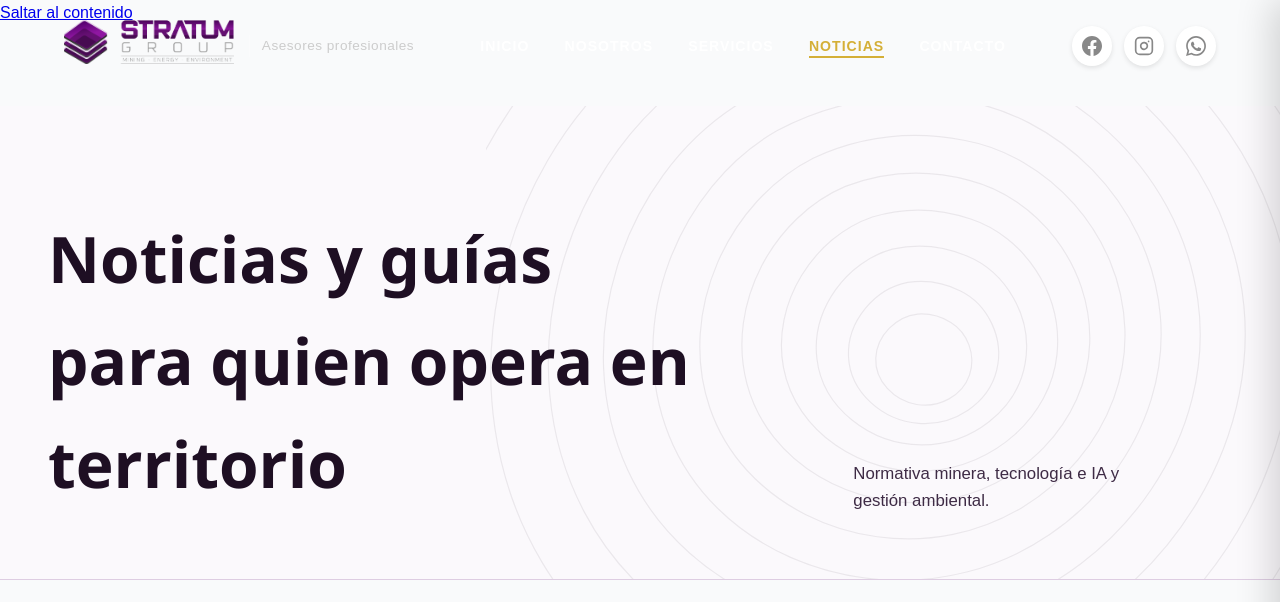
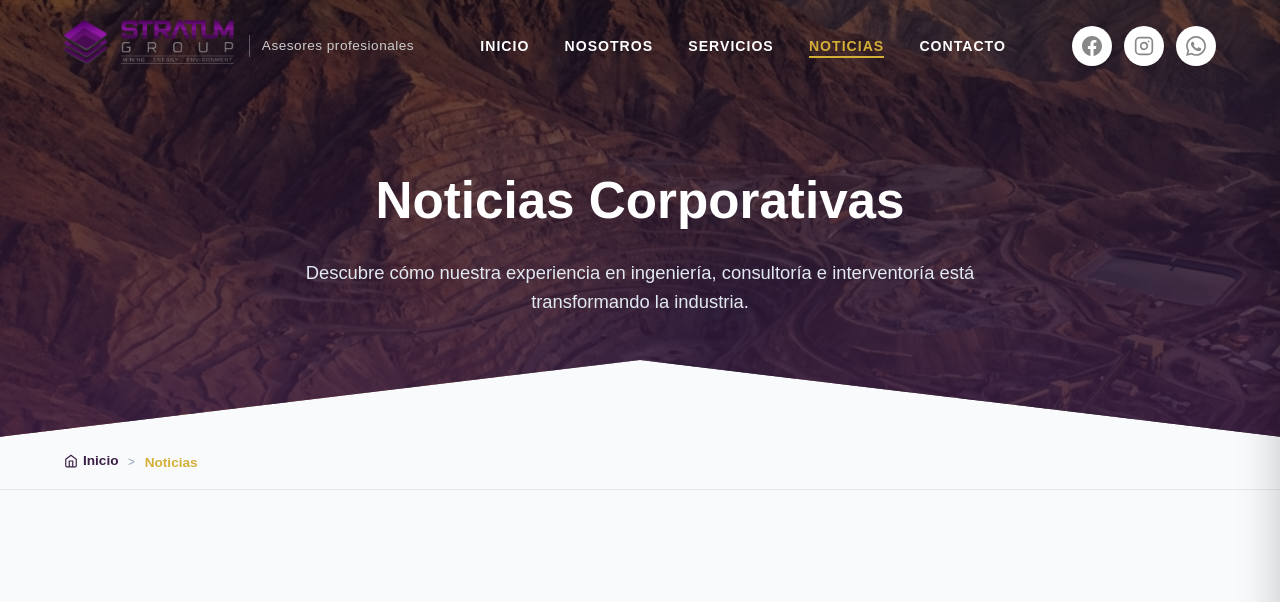
Before and after one commit to jhonmariog102015-a11y/proyecto-stratum, a website: page noticias.html in a window 1280 px wide. Shown: the top 602 px of the page. Drawn offline with Linux system fonts and the light colour scheme; no server answers.

Commit message:
Restaurar hero-interior y migas de pan en noticias.html manteniendo articulos editoriales y conexion Firebase

```diff
--- a/noticias.html
+++ b/noticias.html
@@ -55,7 +55,6 @@
 </head>
 
 <body>
-  <a class="skip" href="#main">Saltar al contenido</a>
 
   <!-- ENCABEZADO (HEADER) -->
   <header id="mainHeader" class="header-d6">
@@ -100,17 +99,25 @@
     <button id="mobileMenuToggle" class="mobile-menu-btn" aria-label="Abrir menú">☰</button>
   </header>
 
+  <!-- INTERIOR HERO (EXCEPCIÓN: MANTENIDO CON ESTILO ORIGINAL DE ALTO IMPACTO) -->
+  <section class="hero-interior">
+    <div class="hero-interior-content">
+      <h1>Noticias Corporativas</h1>
+      <p>Descubre cómo nuestra experiencia en ingeniería, consultoría e interventoría está transformando la industria.</p>
+    </div>
+  </section>
+
+  <!-- BREADCRUMB (MIGAS DE PAN) -->
+  <nav class="breadcrumb-nav" aria-label="Migas de pan">
+    <ol class="breadcrumb-list">
+      <li class="breadcrumb-item"><a href="index.html"><svg width="14" height="14" viewBox="0 0 24 24" fill="none" stroke="currentColor" stroke-width="2"><path d="M3 9l9-7 9 7v11a2 2 0 0 1-2 2H5a2 2 0 0 1-2-2z"></path><polyline points="9 22 9 12 15 12 15 22"></polyline></svg> Inicio</a></li>
+      <li class="breadcrumb-separator">&gt;</li>
+      <li class="breadcrumb-item active" aria-current="page">Noticias</li>
+    </ol>
+  </nav>
+
   <!-- CONTENIDO PRINCIPAL -->
-  <main id="main" style="padding-top: 80px;">
-
-    <!-- CABECERA DE SECCIÓN (PAGE-HEAD STRATUM) -->
-    <section class="page-head">
-      <div class="topo"></div>
-      <div class="wrap">
-        <h1>Noticias y guías para quien opera en territorio</h1>
-        <p>Normativa minera, tecnología e IA y gestión ambiental.</p>
-      </div>
-    </section>
+  <main id="main">
 
     <!-- SECCIÓN EDITORIAL DE ARTÍCULOS -->
     <section class="section" aria-label="Artículos">
```
